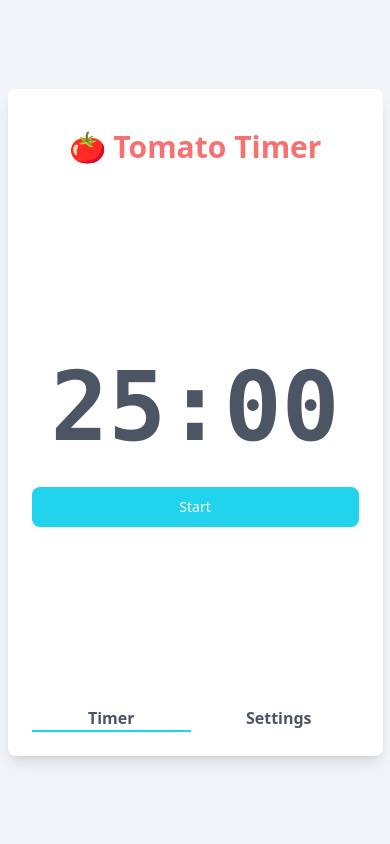
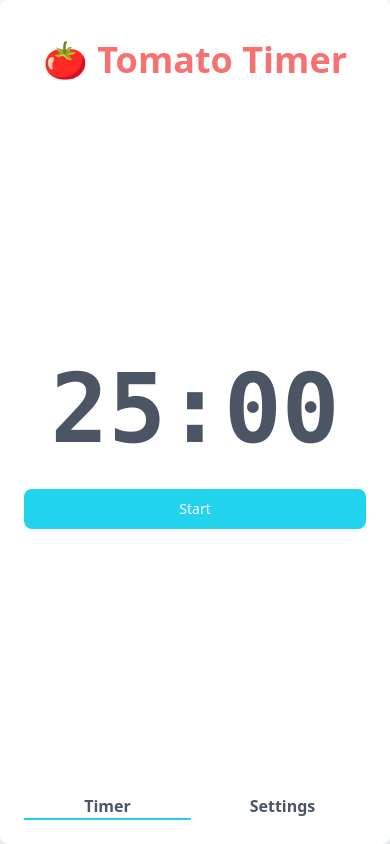
Before and after one commit to wilsonleung/timer-react, a React (Create React App) app: page / in a window 390 px wide. Built offline with nearby package versions, Linux system fonts and the light colour scheme.

Commit message:
add responsive layout

```diff
--- a/src/App.tsx
+++ b/src/App.tsx
@@ -20,8 +20,8 @@ function App() {
 
   return (
     <div className="w-screen h-screen flex justify-center items-center bg-slate-100">
-      <div className="w-[375px] h-[667px] rounded-lg shadow-lg bg-white flex flex-col p-6 gap-4">
-        <header className="font-bold text-3xl text-center text-red-400 pt-4 pb-4">
+      <div className="sm:w-[375px] sm:h-[667px] w-full h-full rounded-lg shadow-lg bg-white flex flex-col p-6 gap-4">
+        <header className="font-bold text-4xl text-center text-red-400 pt-4 pb-4">
           🍅 Tomato Timer
         </header>
 
```
